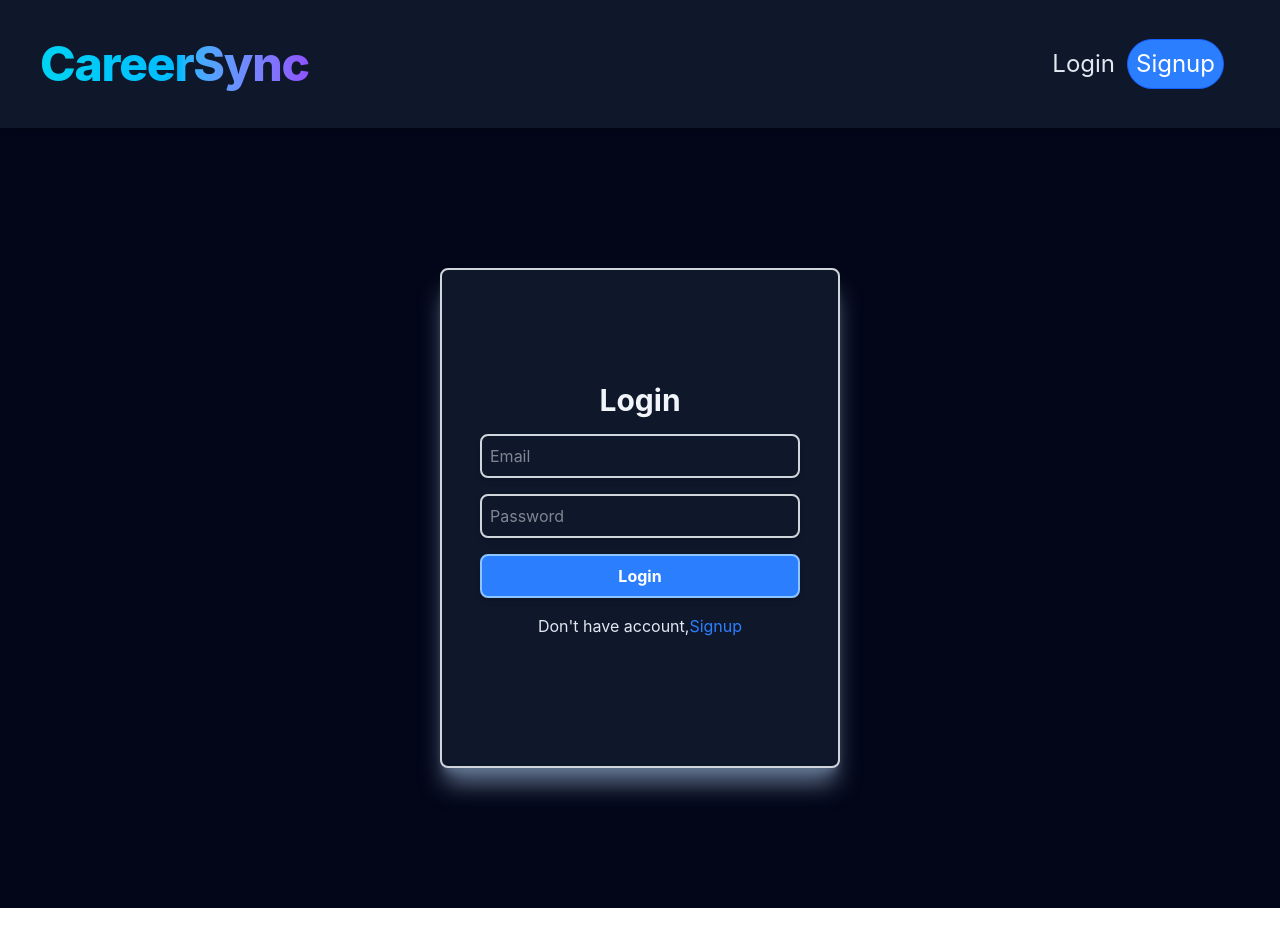
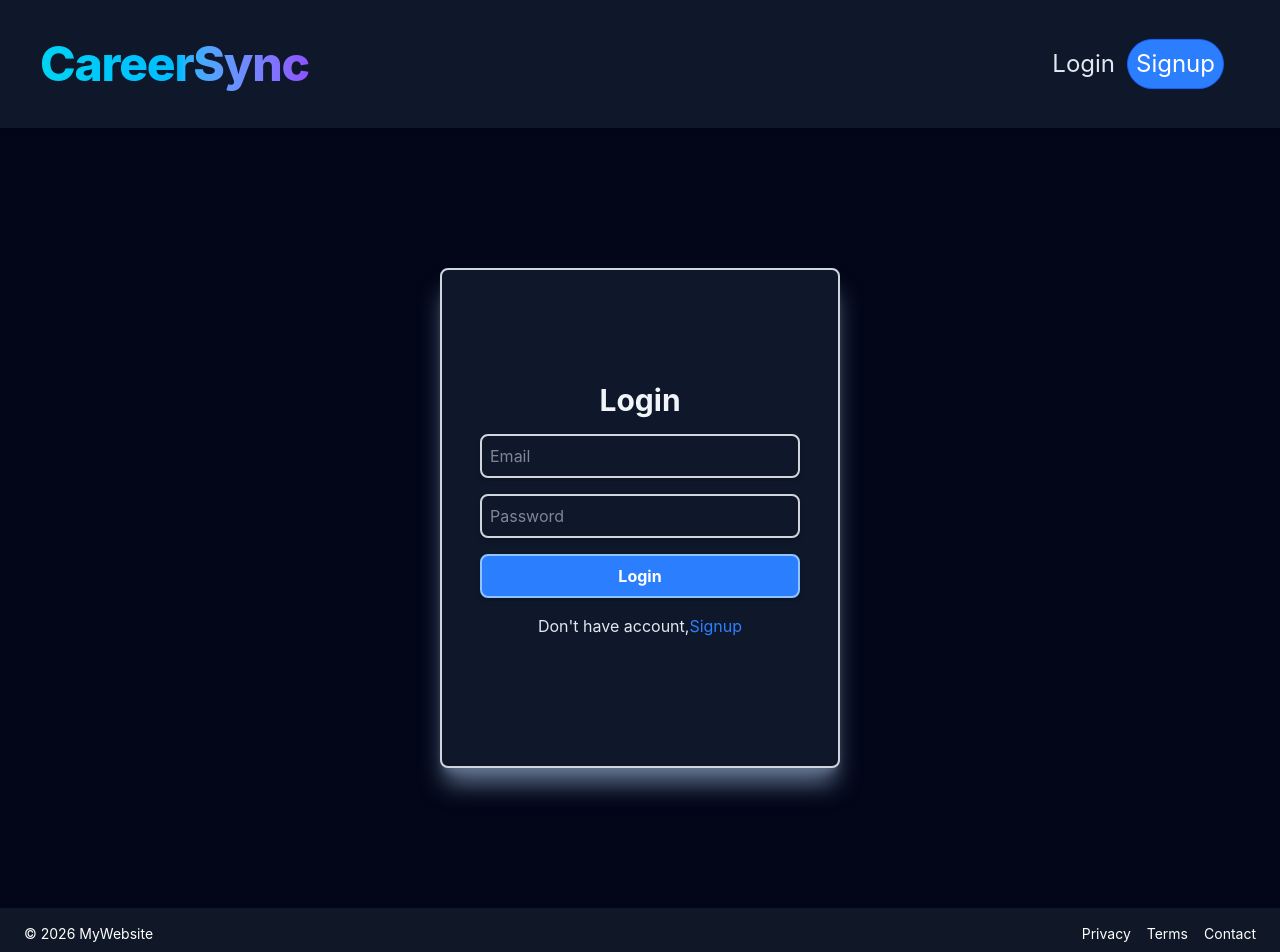
Before and after one commit to Gargie-Coder/CareerSync, a React (Vite) app in the folder CareerSync/: page /login in a window 1280 px wide. Shown: the top 952 px of the page. Before the commit the page ends 908 px from the top, so only its background shows below. Built offline with nearby package versions, Linux system fonts and the light colour scheme; no server answers.

Commit message:
Add Footer component and integrate it into Layout

```diff
--- /dev/null
+++ b/CareerSync/src/components/Footer.jsx
@@ -0,0 +1,24 @@
+import { Link } from "react-router-dom";
+export default function Footer() {
+  return (
+    <footer className=" bg-gray-900">
+      <div className="mx-auto flex max-w-7xl items-center justify-between px-6 py-4 text-sm text-white">
+        <p>© {new Date().getFullYear()} MyWebsite</p>
+
+        <div className="flex gap-4">
+          <Link to ="/privacy" className="hover:text-cyan-300">
+            Privacy
+          </Link>
+
+          <Link to="/terms" className="hover:text-cyan-300">
+            Terms
+          </Link>
+
+          <Link to="/contact" className="hover:text-cyan-300">
+            Contact
+          </Link>
+        </div>
+      </div>
+    </footer>
+  );
+}
--- a/CareerSync/src/components/Layout.jsx
+++ b/CareerSync/src/components/Layout.jsx
@@ -1,13 +1,16 @@
 import React from 'react'
 import Navbar from './Navbar'
+import Footer from './Footer'
 
 const Layout = ({ children }) => {
   return (
     <div className="flex flex-col min-h-screen bg-slate-950 text-slate-100">
       <Navbar />
-      <main className="max-w-6xl px-4 py-10 mx-auto sm:px-6 md:px-8 lg:px-10 xl:px-12 2xl:px-14">
+
+      <main className=" flex-1 max-w-6xl max-h-full px-4 py-10 mx-auto sm:px-6 md:px-8 lg:px-10 xl:px-12 2xl:px-14">
         {children}
       </main>
+       <Footer/>
     </div>
   )
 }
```
